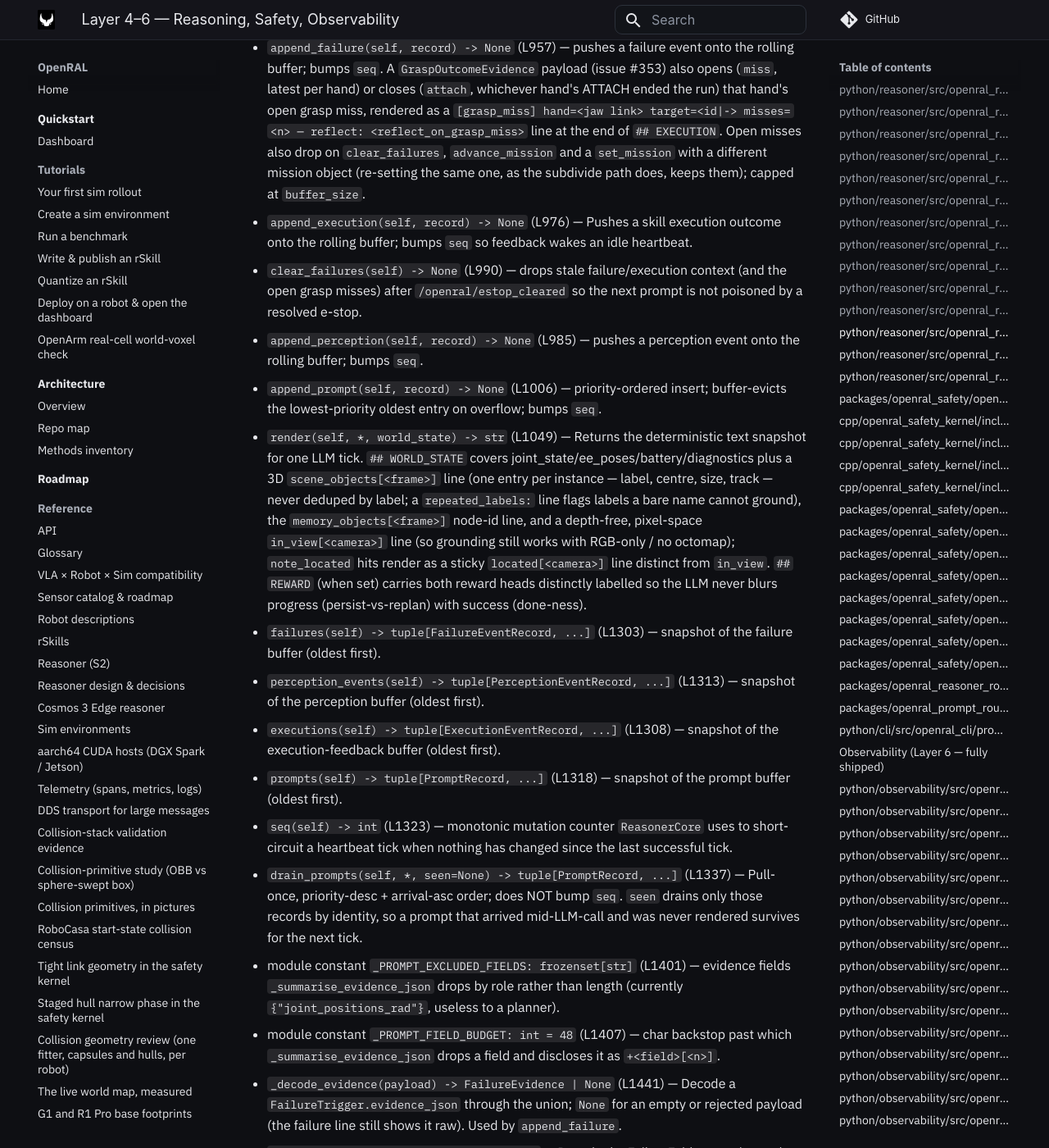
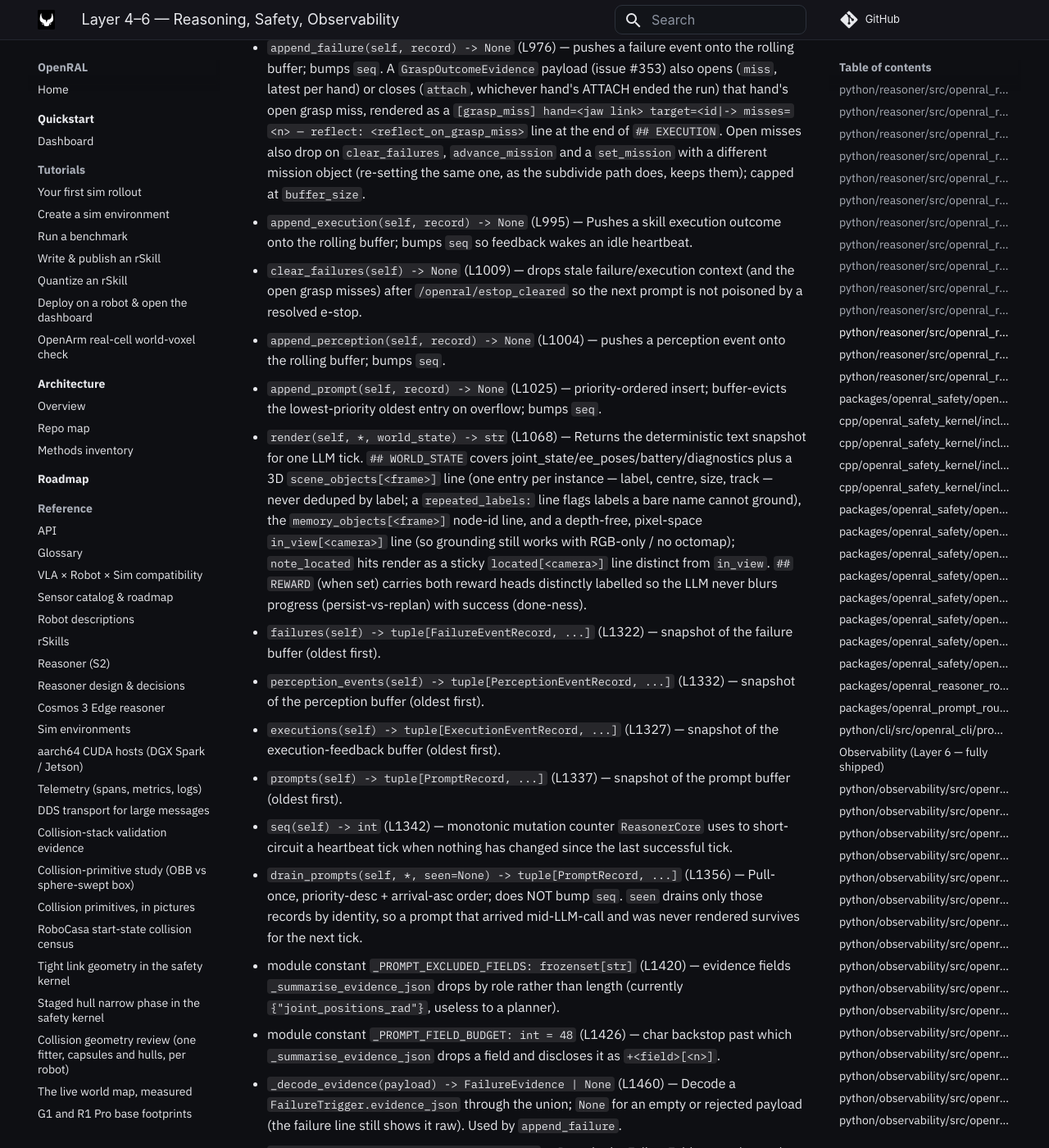
Before and after one commit to OpenRAL/openral, an MkDocs documentation site: the page built from docs/methods/06-reasoning-wam-safety-observability.md, in a window 1280 px wide and 1400 px high, scrolled down 17428 px. Shown: the whole window at 82% size. Built offline with MkDocs 1.6.1 and Material for MkDocs 9.7.7, drawn with Linux system fonts in a browser that asks for light colours; comment, search, counter and statistics services are not loaded; some of the changed text lies outside the part shown.

Commit message:
docs(methods): refresh line markers for the change above
Co-Authored-By: Claude Opus 5.5 <noreply@anthropic.com>
Signed-off-by: Adrian <adrianllopart@gmail.com>

```diff
--- a/docs/methods/06-reasoning-wam-safety-observability.md
+++ b/docs/methods/06-reasoning-wam-safety-observability.md
@@ -213,46 +213,46 @@ _`ContextRenderer` builds the structured text snapshot the LLM consumes per tick
 - `class FailureEventRecord` (frozen dataclass) (L77) — Failure-buffer entry; fields `source, kind, severity, evidence_json, rskill_id, trace_id, stamp_ns`.
 - `class PerceptionEventRecord` (frozen dataclass) (L94) — Perception-buffer entry; fields `kind, text, metadata_json, stamp_ns`.
 - `class PromptRecord` (frozen dataclass) (L104) — Operator-prompt-buffer entry; fields `text, metadata_json, stamp_ns, priority=DEFAULT_PROMPT_PRIORITY`. `priority` is filled by `append_prompt` from `metadata_json["priority"]` when constructed with the default sentinel.
-- `render_robot_self_model(description: RobotDescription) -> str` (L545) — Deterministic static self-model block (embodiment, dof, end-effectors, locomotion, payload, capability flags, cameras with FOV, control modes, configured joint aliases and link graph) so the LLM can judge reach/view feasibility before dispatch. Set via `ContextRenderer.set_robot_model`; rendered as `## ROBOT`.
-- `render_playbooks_block(entries: list[tuple[str, str]]) -> str` (L506) — Renders the `## PLAYBOOKS` system-prompt block from `(name—trigger, PLAYBOOK.md body)` entries; `""` when none match. Playbooks guide decisions only — every motion still goes through `execute_rskill` + the safety kernel.
+- `render_robot_self_model(description: RobotDescription) -> str` (L564) — Deterministic static self-model block (embodiment, dof, end-effectors, locomotion, payload, capability flags, cameras with FOV, control modes, configured joint aliases and link graph) so the LLM can judge reach/view feasibility before dispatch. Set via `ContextRenderer.set_robot_model`; rendered as `## ROBOT`.
+- `render_playbooks_block(entries: list[tuple[str, str]]) -> str` (L525) — Renders the `## PLAYBOOKS` system-prompt block from `(name—trigger, PLAYBOOK.md body)` entries; `""` when none match. Playbooks guide decisions only — every motion still goes through `execute_rskill` + the safety kernel.
 - `class MemoryEntry` / `class MemoryStore` (`openral_reasoner.memory`, own section below) — The self-maintained `MEMORY.md` semantic-memory model (complementary to the geometric scene graph), advisory only. Round-trips the file; renders a capped `## MEMORY` context block; applies explicit add/update/supersede/delete edits; consolidates duplicates; searches the archive. Loaded at configure by `reasoner_node._maybe_load_memory`.
 - `class ExecutionEventRecord` (frozen dataclass) (L132) — Execution-feedback buffer entry; fields `rskill_id, outcome ("ok"|"failed"), summary, reflection (failures only), stamp_ns, evidence_json=""` (the result's `FailureEvidence`, rendered as an `evidence=…` summary on the line).
 - `class RewardStateRecord` (frozen dataclass) (L153) — Latest two-head reward assessment surfaced to the LLM: `progress` (closeness, the gated head), `success` (done-confidence, compressed, secondary), `progress_trend`, `success_trend`, `task`, `stamp_ns`. Rendered as `## REWARD` via `set_reward_state`/`_render_reward`.
-- `reflect_on_failure(outcome_state, detail, *, timed_out: bool | None = None, failure_kind: str | None = None, evidence_json: str = "") -> str` (L317) — Deterministic one-line strategy hint (no LLM call) turning a raw failure into a "change approach" cue. `timed_out` comes from the typed `ExecuteRskill.Result.failure_kind` when the caller has it; `None` falls back to a deprecated substring probe over the prose. `failure_kind` (an `ExecuteRskill.Result` `FAILURE_*` name) selects a kind-specific hint from `_FAILURE_KIND_REFLECTIONS` (stale perception → retry the same skill; config/capability → another skill; …); `FAILURE_SAFETY_ESTOP` picks collision-vs-other-kernel-stop-vs-operator-e-stop from `evidence_json`.
-- `reflect_on_reward_plateau(progress_now) -> str` (L388) — Reward-plateau hint (policy ran clean but progress says not done): the move is to change tactic, not to subdivide or re-issue the same instruction.
-- `reflect_on_grasp_miss(hand, target_id, short_of_command, *, consecutive_misses=1) -> str` (L418) — Issue #353: hint for a `KIND_GRASP_OUTCOME` miss — names the hand (jaw link), the declared target and the jaw's shortfall, and points at the levers `execute_rskill` already has (a re-grounded `grasp_target.object_id`, the other hand via `grasp_target.contact_links`, a different skill), never an identical re-issue; a run of misses (the HAL's per-hand, per-target count) is called out, and abandonment is keyed on that target. Decides nothing: the ladder's caps still bound what follows.
-- `reflect_on_invalid_plan(detail) -> str` (L470) — Strategy hint feeding a decode error back so a model that emitted malformed JSON arguments fixes its call instead of re-issuing it verbatim.
-- `reflect_on_retry_cap(tool, cap) -> str` (L494) — Strategy hint when `ReasonerCore`'s per-kind retry ladder is exhausted for `tool`.
-- `class ContextRenderer` (L619) — Stateful renderer.
-  - `set_robot_model(self, robot_model) -> None` (L719) — Sets/clears the static `## ROBOT` self-model; does NOT bump `seq`.
-  - `set_memory_block(self, memory_block) -> None` (L728) — Sets/clears the `## MEMORY` block from the MEMORY.md store; does NOT bump `seq`.
-  - `set_mission(self, mission) -> None` (L769) — Sets/clears the active task queue rendered as `## MISSION`; a new goal is an event so it DOES bump `seq`.
-  - `set_spatial_memory(self, graph) -> None` (L736) — Sets/clears the spatial-memory snapshot whose OBJECT nodes render as `memory_objects[<frame>]: <label> id=<node_id>@(x,y,z) size=(…)` — the ids `grasp_target.object_id` takes; does NOT bump `seq` (ingest jitter).
-  - `set_in_view(self, objects) -> None` (L785) — Sets/clears the latest continuous-detector enumeration rendered as `in_view[<camera>]` in `## WORLD_STATE`; bumps `seq` only when the rendered enumeration actually changes.
-  - `set_inflight_skill(self, rskill_id, *, stamp_ns=0, state='running') -> None` (L805) — Records (or clears) the in-flight `execute_rskill` goal with its phase (`"dispatching"` until accept, then `"running"`), rendered as the leading `in_flight:` line in `## EXECUTION`; state changes bump `seq`.
-  - `inflight_skill(self) -> str | None` (L824) — `rskill_id` of the goal currently in flight, or `None`; also read by `ReasonerCore`'s heartbeat-idle gate.
-  - `inflight_state(self) -> str | None` (L829) — Phase of the in-flight goal (`"dispatching"` / `"running"`), or `None`.
-  - `note_located(self, objects) -> None` (L836) — Folds open-vocab `locate_in_view` hits into a sticky `located[<camera>]` line (latest-wins, capped) that survives the continuous detector's per-frame clobber, keeping a mislabelled goal noun grounded for decompose/dispatch; bumps `seq`.
-  - `clear_located(self) -> None` (L880) — Drops the sticky open-vocab grounding on a new operator goal; bumps `seq` when non-empty.
-  - `set_reward_state(self, reward) -> None` (L894) — Sets/clears the two-head reward assessment rendered as `## REWARD`; bumps `seq`.
-  - `mission(self) -> MissionState | None` (L923) — the active `MissionState`, or `None`; the node mutates it in place for non-waking bookkeeping (`record_attempt`/`mark_verifying`).
-  - `advance_mission(self, *, done, verdict) -> TaskState | None` (L933) — `complete_active`/`abandon_active` the active task + activate the next, bumps `seq`; `None` when the mission is finished or unset.
-  - `append_failure(self, record) -> None` (L957) — pushes a failure event onto the rolling buffer; bumps `seq`. A `GraspOutcomeEvidence` payload (issue #353) also opens (`miss`, latest per hand) or closes (`attach`, whichever hand's ATTACH ended the run) that hand's open grasp miss, rendered as a `[grasp_miss] hand=<jaw link> target=<id|-> misses=<n> — reflect: <reflect_on_grasp_miss>` line at the end of `## EXECUTION`. Open misses also drop on `clear_failures`, `advance_mission` and a `set_mission` with a different mission object (re-setting the same one, as the subdivide path does, keeps them); capped at `buffer_size`.
-  - `append_execution(self, record) -> None` (L976) — Pushes a skill execution outcome onto the rolling buffer; bumps `seq` so feedback wakes an idle heartbeat.
-  - `clear_failures(self) -> None` (L990) — drops stale failure/execution context (and the open grasp misses) after `/openral/estop_cleared` so the next prompt is not poisoned by a resolved e-stop.
-  - `append_perception(self, record) -> None` (L985) — pushes a perception event onto the rolling buffer; bumps `seq`.
-  - `append_prompt(self, record) -> None` (L1006) — priority-ordered insert; buffer-evicts the lowest-priority oldest entry on overflow; bumps `seq`.
-  - `render(self, *, world_state) -> str` (L1049) — Returns the deterministic text snapshot for one LLM tick. `## WORLD_STATE` covers joint_state/ee_poses/battery/diagnostics plus a 3D `scene_objects[<frame>]` line (one entry per instance — label, centre, size, track — never deduped by label; a `repeated_labels:` line flags labels a bare name cannot ground), the `memory_objects[<frame>]` node-id line, and a depth-free, pixel-space `in_view[<camera>]` line (so grounding still works with RGB-only / no octomap); `note_located` hits render as a sticky `located[<camera>]` line distinct from `in_view`. `## REWARD` (when set) carries both reward heads distinctly labelled so the LLM never blurs progress (persist-vs-replan) with success (done-ness).
-  - `failures(self) -> tuple[FailureEventRecord, ...]` (L1303) — snapshot of the failure buffer (oldest first).
-  - `perception_events(self) -> tuple[PerceptionEventRecord, ...]` (L1313) — snapshot of the perception buffer (oldest first).
-  - `executions(self) -> tuple[ExecutionEventRecord, ...]` (L1308) — snapshot of the execution-feedback buffer (oldest first).
-  - `prompts(self) -> tuple[PromptRecord, ...]` (L1318) — snapshot of the prompt buffer (oldest first).
-  - `seq(self) -> int` (L1323) — monotonic mutation counter `ReasonerCore` uses to short-circuit a heartbeat tick when nothing has changed since the last successful tick.
-  - `drain_prompts(self, *, seen=None) -> tuple[PromptRecord, ...]` (L1337) — Pull-once, priority-desc + arrival-asc order; does NOT bump `seq`. `seen` drains only those records by identity, so a prompt that arrived mid-LLM-call and was never rendered survives for the next tick.
-- module constant `_PROMPT_EXCLUDED_FIELDS: frozenset[str]` (L1401) — evidence fields `_summarise_evidence_json` drops by role rather than length (currently `{"joint_positions_rad"}`, useless to a planner).
-- module constant `_PROMPT_FIELD_BUDGET: int = 48` (L1407) — char backstop past which `_summarise_evidence_json` drops a field and discloses it as `+<field>[<n>]`.
-- `_decode_evidence(payload) -> FailureEvidence | None` (L1441) — Decode a `FailureTrigger.evidence_json` through the union; `None` for an empty or rejected payload (the failure line still shows it raw). Used by `append_failure`.
-- `_summarise_evidence_json(payload) -> str` — Decode the FailureEvidence union and produce a one-line, 120-char-truncated summary; a field named in `_PROMPT_EXCLUDED_FIELDS` or past the `_PROMPT_FIELD_BUDGET` backstop is dropped and disclosed as `+<field>[<n>]`. Exclusion is by role, not length, so identity fields survive truncation instead of noise fields. (L1455)
+- `reflect_on_failure(outcome_state, detail, *, timed_out: bool | None = None, failure_kind: str | None = None, evidence_json: str = "") -> str` (L336) — Deterministic one-line strategy hint (no LLM call) turning a raw failure into a "change approach" cue. `timed_out` comes from the typed `ExecuteRskill.Result.failure_kind` when the caller has it; `None` falls back to a deprecated substring probe over the prose. `failure_kind` (an `ExecuteRskill.Result` `FAILURE_*` name) selects a kind-specific hint from `_FAILURE_KIND_REFLECTIONS` (stale perception → retry the same skill; config/capability → another skill; …); `FAILURE_SAFETY_ESTOP` picks collision-vs-other-kernel-stop-vs-operator-e-stop from `evidence_json`.
+- `reflect_on_reward_plateau(progress_now) -> str` (L407) — Reward-plateau hint (policy ran clean but progress says not done): the move is to change tactic, not to subdivide or re-issue the same instruction.
+- `reflect_on_grasp_miss(hand, target_id, short_of_command, *, consecutive_misses=1) -> str` (L437) — Issue #353: hint for a `KIND_GRASP_OUTCOME` miss — names the hand (jaw link), the declared target and the jaw's shortfall, and points at the levers `execute_rskill` already has (a re-grounded `grasp_target.object_id`, the other hand via `grasp_target.contact_links`, a different skill), never an identical re-issue; a run of misses (the HAL's per-hand, per-target count) is called out, and abandonment is keyed on that target. Decides nothing: the ladder's caps still bound what follows.
+- `reflect_on_invalid_plan(detail) -> str` (L489) — Strategy hint feeding a decode error back so a model that emitted malformed JSON arguments fixes its call instead of re-issuing it verbatim.
+- `reflect_on_retry_cap(tool, cap) -> str` (L513) — Strategy hint when `ReasonerCore`'s per-kind retry ladder is exhausted for `tool`.
+- `class ContextRenderer` (L638) — Stateful renderer.
+  - `set_robot_model(self, robot_model) -> None` (L738) — Sets/clears the static `## ROBOT` self-model; does NOT bump `seq`.
+  - `set_memory_block(self, memory_block) -> None` (L747) — Sets/clears the `## MEMORY` block from the MEMORY.md store; does NOT bump `seq`.
+  - `set_mission(self, mission) -> None` (L788) — Sets/clears the active task queue rendered as `## MISSION`; a new goal is an event so it DOES bump `seq`.
+  - `set_spatial_memory(self, graph) -> None` (L755) — Sets/clears the spatial-memory snapshot whose OBJECT nodes render as `memory_objects[<frame>]: <label> id=<node_id>@(x,y,z) size=(…)` — the ids `grasp_target.object_id` takes; does NOT bump `seq` (ingest jitter).
+  - `set_in_view(self, objects) -> None` (L804) — Sets/clears the latest continuous-detector enumeration rendered as `in_view[<camera>]` in `## WORLD_STATE`; bumps `seq` only when the rendered enumeration actually changes.
+  - `set_inflight_skill(self, rskill_id, *, stamp_ns=0, state='running') -> None` (L824) — Records (or clears) the in-flight `execute_rskill` goal with its phase (`"dispatching"` until accept, then `"running"`), rendered as the leading `in_flight:` line in `## EXECUTION`; state changes bump `seq`.
+  - `inflight_skill(self) -> str | None` (L843) — `rskill_id` of the goal currently in flight, or `None`; also read by `ReasonerCore`'s heartbeat-idle gate.
+  - `inflight_state(self) -> str | None` (L848) — Phase of the in-flight goal (`"dispatching"` / `"running"`), or `None`.
+  - `note_located(self, objects) -> None` (L855) — Folds open-vocab `locate_in_view` hits into a sticky `located[<camera>]` line (latest-wins, capped) that survives the continuous detector's per-frame clobber, keeping a mislabelled goal noun grounded for decompose/dispatch; bumps `seq`.
+  - `clear_located(self) -> None` (L899) — Drops the sticky open-vocab grounding on a new operator goal; bumps `seq` when non-empty.
+  - `set_reward_state(self, reward) -> None` (L913) — Sets/clears the two-head reward assessment rendered as `## REWARD`; bumps `seq`.
+  - `mission(self) -> MissionState | None` (L942) — the active `MissionState`, or `None`; the node mutates it in place for non-waking bookkeeping (`record_attempt`/`mark_verifying`).
+  - `advance_mission(self, *, done, verdict) -> TaskState | None` (L952) — `complete_active`/`abandon_active` the active task + activate the next, bumps `seq`; `None` when the mission is finished or unset.
+  - `append_failure(self, record) -> None` (L976) — pushes a failure event onto the rolling buffer; bumps `seq`. A `GraspOutcomeEvidence` payload (issue #353) also opens (`miss`, latest per hand) or closes (`attach`, whichever hand's ATTACH ended the run) that hand's open grasp miss, rendered as a `[grasp_miss] hand=<jaw link> target=<id|-> misses=<n> — reflect: <reflect_on_grasp_miss>` line at the end of `## EXECUTION`. Open misses also drop on `clear_failures`, `advance_mission` and a `set_mission` with a different mission object (re-setting the same one, as the subdivide path does, keeps them); capped at `buffer_size`.
+  - `append_execution(self, record) -> None` (L995) — Pushes a skill execution outcome onto the rolling buffer; bumps `seq` so feedback wakes an idle heartbeat.
+  - `clear_failures(self) -> None` (L1009) — drops stale failure/execution context (and the open grasp misses) after `/openral/estop_cleared` so the next prompt is not poisoned by a resolved e-stop.
+  - `append_perception(self, record) -> None` (L1004) — pushes a perception event onto the rolling buffer; bumps `seq`.
+  - `append_prompt(self, record) -> None` (L1025) — priority-ordered insert; buffer-evicts the lowest-priority oldest entry on overflow; bumps `seq`.
+  - `render(self, *, world_state) -> str` (L1068) — Returns the deterministic text snapshot for one LLM tick. `## WORLD_STATE` covers joint_state/ee_poses/battery/diagnostics plus a 3D `scene_objects[<frame>]` line (one entry per instance — label, centre, size, track — never deduped by label; a `repeated_labels:` line flags labels a bare name cannot ground), the `memory_objects[<frame>]` node-id line, and a depth-free, pixel-space `in_view[<camera>]` line (so grounding still works with RGB-only / no octomap); `note_located` hits render as a sticky `located[<camera>]` line distinct from `in_view`. `## REWARD` (when set) carries both reward heads distinctly labelled so the LLM never blurs progress (persist-vs-replan) with success (done-ness).
+  - `failures(self) -> tuple[FailureEventRecord, ...]` (L1322) — snapshot of the failure buffer (oldest first).
+  - `perception_events(self) -> tuple[PerceptionEventRecord, ...]` (L1332) — snapshot of the perception buffer (oldest first).
+  - `executions(self) -> tuple[ExecutionEventRecord, ...]` (L1327) — snapshot of the execution-feedback buffer (oldest first).
+  - `prompts(self) -> tuple[PromptRecord, ...]` (L1337) — snapshot of the prompt buffer (oldest first).
+  - `seq(self) -> int` (L1342) — monotonic mutation counter `ReasonerCore` uses to short-circuit a heartbeat tick when nothing has changed since the last successful tick.
+  - `drain_prompts(self, *, seen=None) -> tuple[PromptRecord, ...]` (L1356) — Pull-once, priority-desc + arrival-asc order; does NOT bump `seq`. `seen` drains only those records by identity, so a prompt that arrived mid-LLM-call and was never rendered survives for the next tick.
+- module constant `_PROMPT_EXCLUDED_FIELDS: frozenset[str]` (L1420) — evidence fields `_summarise_evidence_json` drops by role rather than length (currently `{"joint_positions_rad"}`, useless to a planner).
+- module constant `_PROMPT_FIELD_BUDGET: int = 48` (L1426) — char backstop past which `_summarise_evidence_json` drops a field and discloses it as `+<field>[<n>]`.
+- `_decode_evidence(payload) -> FailureEvidence | None` (L1460) — Decode a `FailureTrigger.evidence_json` through the union; `None` for an empty or rejected payload (the failure line still shows it raw). Used by `append_failure`.
+- `_summarise_evidence_json(payload) -> str` — Decode the FailureEvidence union and produce a one-line, 120-char-truncated summary; a field named in `_PROMPT_EXCLUDED_FIELDS` or past the `_PROMPT_FIELD_BUDGET` backstop is dropped and disclosed as `+<field>[<n>]`. Exclusion is by role, not length, so identity fields survive truncation instead of noise fields. (L1474)
 - `_extract_priority(metadata_json) -> int` — Parse a top-level `priority` field out of a PromptStamped's metadata; returns `DEFAULT_PROMPT_PRIORITY` on missing / malformed / non-int payload.
 
 ### `python/reasoner/src/openral_reasoner/core.py`
```
